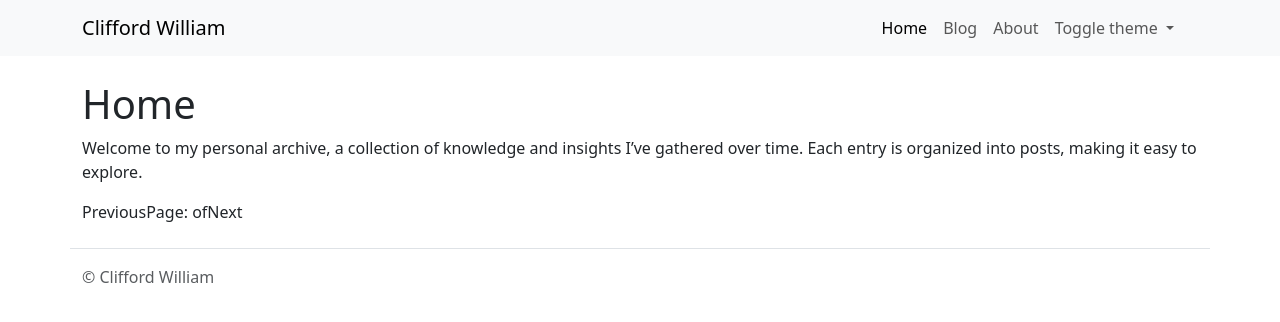
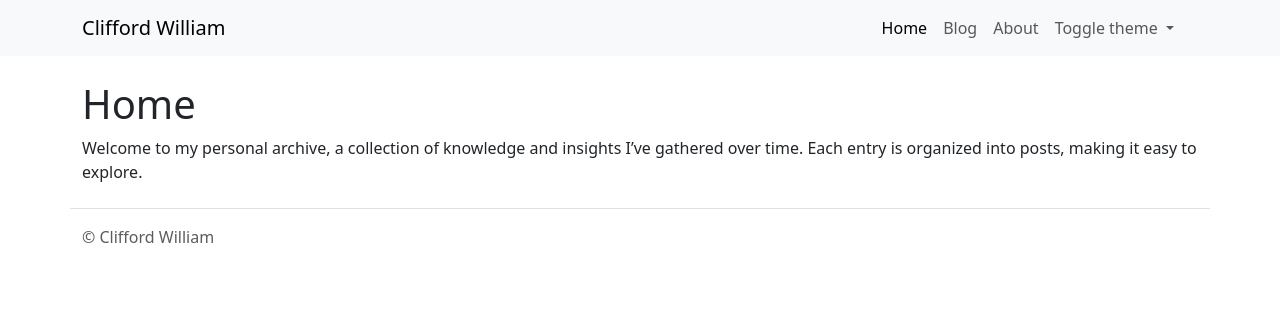
Before and after one commit to cliffordwilliam/my_archive, a Jekyll site: the page built from index.md, in a window 1280 px wide. Shown: the top 322 px of the page. Built offline with Jekyll 4.4.1, drawn with Linux system fonts in a browser that asks for light colours.

Commit message:
pagination does not work with github pages

```diff
--- a/index.md
+++ b/index.md
@@ -3,59 +3,3 @@ title: "Home"
 ---
 
 Welcome to my personal archive, a collection of knowledge and insights I’ve gathered over time. Each entry is organized into posts, making it easy to explore.
-
-<!-- This loops through the paginated posts -->
-{% for post in paginator.posts %}
-  <h1><a href="{{ post.url }}">{{ post.title }}</a></h1>
-  <p class="author">
-    <span class="date">{{ post.date }}</span>
-  </p>
-  <div class="content">
-    {{ post.content }}
-  </div>
-{% endfor %}
-
-<!-- Pagination links -->
-<div class="pagination">
-  {% if paginator.previous_page %}
-    <a href="{{ paginator.previous_page_path }}" class="previous">
-      Previous
-    </a>
-  {% else %}
-    <span class="previous">Previous</span>
-  {% endif %}
-  <span class="page_number ">
-    Page: {{ paginator.page }} of {{ paginator.total_pages }}
-  </span>
-  {% if paginator.next_page %}
-    <a href="{{ paginator.next_page_path }}" class="next">Next</a>
-  {% else %}
-    <span class="next ">Next</span>
-  {% endif %}
-</div>
-
-{% if paginator.total_pages > 1 %}
-<div class="pagination">
-  {% if paginator.previous_page %}
-    <a href="{{ paginator.previous_page_path | relative_url }}">&laquo; Prev</a>
-  {% else %}
-    <span>&laquo; Prev</span>
-  {% endif %}
-
-  {% for page in (1..paginator.total_pages) %}
-    {% if page == paginator.page %}
-      <em>{{ page }}</em>
-    {% elsif page == 1 %}
-      <a href="{{ '/' | relative_url }}">{{ page }}</a>
-    {% else %}
-      <a href="{{ site.paginate_path | relative_url | replace: ':num', page }}">{{ page }}</a>
-    {% endif %}
-  {% endfor %}
-
-  {% if paginator.next_page %}
-    <a href="{{ paginator.next_page_path | relative_url }}">Next &raquo;</a>
-  {% else %}
-    <span>Next &raquo;</span>
-  {% endif %}
-</div>
-{% endif %}
```
